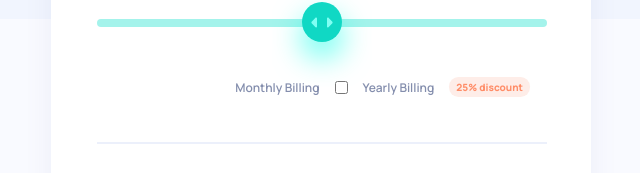
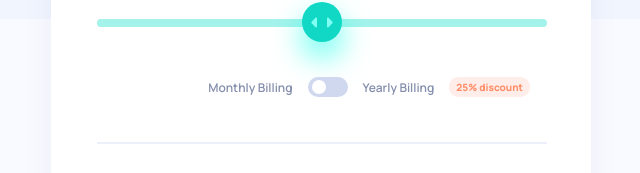
Before and after one commit to bariskahraman34/interactive-pricing-component, a plain HTML site: page index.html in a window 1280 px wide. Shown: the part 380-553 px from the top of the page, 319-959 px from the left. Drawn offline with Linux system fonts and the light colour scheme.

Commit message:
Monthly ve Yearly seçenekleri için checbox eklenildi gerekli css özellikleri verildi.

```diff
--- a/assets/css/style.css
+++ b/assets/css/style.css
@@ -179,3 +179,40 @@ input[type="range"]::-webkit-slider-thumb{
     width: 100px;
     margin-top: -32px;
 }
+
+/* Input type check styling */
+
+.toggle{
+    width: 40px;
+    height: 20px;
+    border-radius: 10px;
+    display: inline-block;
+    cursor: pointer;
+}
+.toggle-input{
+    display: none;
+}
+.toggle-fill{
+    position: relative;
+    width: 40px;
+    height: 20px;
+    border-radius: 20px;
+    background: #CFD8EF;
+    transition: background .25s ease;
+}
+
+.toggle-fill::after{
+    content: "";
+    position: absolute;
+    top: 3.4px;
+    left: 4px;
+    height: 14px;
+    width: 14px;
+    background: #ffff;
+    border-radius: 50%;
+    transition: transform .5s;
+}
+
+.toggle-input:checked ~ .toggle-fill::after{
+    transform: translateX(19px);
+}
--- a/index.html
+++ b/index.html
@@ -28,7 +28,11 @@
             </div>
             <div class="monthly-yearly-selector-container">
                 <p class="billing">Monthly Billing</p>
-                <input type="checkbox" id="period-selector">
+                <label class="toggle" for="month-year-selector">
+                    <input class="toggle-input" type="checkbox" id="month-year-selector">
+                    <div class="toggle-fill">
+                    </div>
+                </label>
                 <div class="yearly-container">
                     <p class="billing">Yearly Billing</p>
                     <span class="discount">25% discount</span>
```
